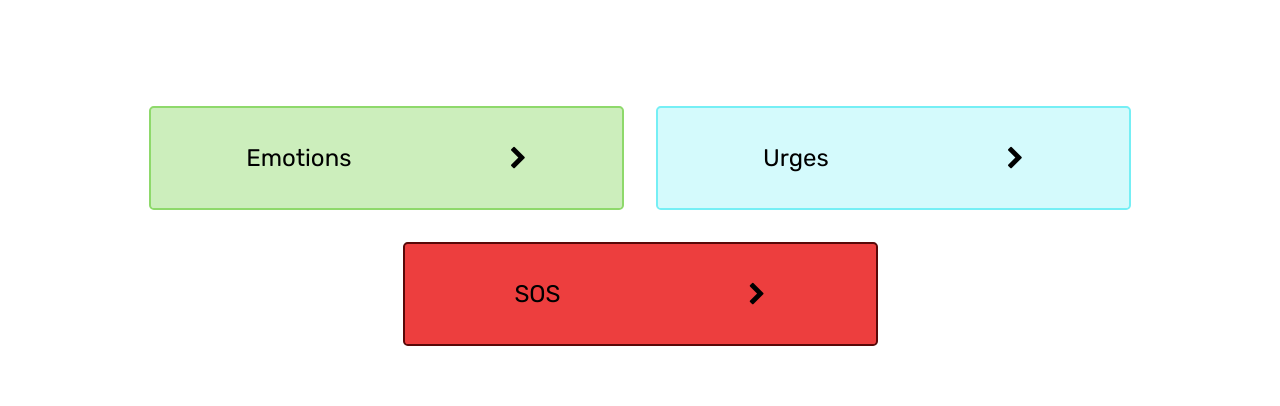
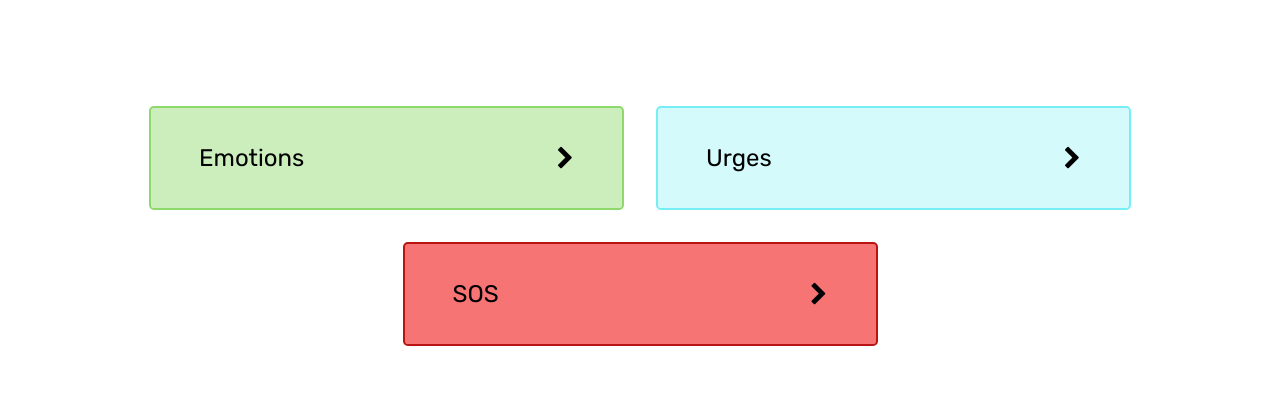
Before and after one commit to dshao9/dbt-app, a website: page index.html in a window 1280 px wide. Shown: the part 394-800 px from the top of the page. Drawn offline with nearby package versions, Linux system fonts and the light colour scheme.

Commit message:
fixed alignment of button arrows

```diff
--- a/css/styles.css
+++ b/css/styles.css
@@ -25,7 +25,7 @@ body {
     font-size: 1.5rem;
     justify-content: space-around;
     margin: 1rem;
-    padding: 2rem 1rem;
+    padding: 2rem 3rem;
   }
   .dbt-button-wrapper .btn-primary.emotions-button {
     background-color: #CCEEBC;
@@ -36,8 +36,8 @@ body {
     border: 2px solid #75eff5;
   }
   .dbt-button-wrapper .btn-primary.sos-button {
-    background-color: #ed3e3e;
-    border: 2px solid #590808;
+    background-color: #f77474;
+    border: 2px solid #ba1313;
   }
 
   footer {
@@ -50,6 +50,6 @@ body {
 
   footer .app-badge-wrapper a > img {
     width: 12rem;
-
+    margin:
 
   }
--- a/index.html
+++ b/index.html
@@ -65,14 +65,14 @@
 
     <div class="container container-fluid my-5 dbt-button-container">
         <div class="row justify-content-center align-items-center dbt-button-wrapper">
-            <a class="col-sm-12 col-md-5 btn btn-primary btn-lg d-flex emotions-button" href="#" role="button">
-                Emotions<i class="fa fa-chevron-right"></i>
+            <a class="col-sm-12 col-md-5 btn btn-primary btn-lg d-flex justify-content-between emotions-button" href="#" role="button">
+                Emotions<i class="fa fa-chevron-right" justify></i>
             </a>
-            <a class="col-sm-12 col-md-5 btn btn-primary btn-lg d-flex urges-button" href="#" role="button">
-                Urges<i class="fa fa-chevron-right"></i>
+            <a class="col-sm-12 col-md-5 btn btn-primary btn-lg d-flex justify-content-between urges-button" href="#" role="button">
+                Urges<i class="fa fa-chevron-right fa-pull-right";"></i>
             </a>
             <div class="w-100"></div>
-            <a class="col-sm-12 col-md-5 btn btn-primary btn-lg d-flex sos-button" href="#" role="button">
+            <a class="col-sm-12 col-md-5 btn btn-primary btn-lg d-flex justify-content-between sos-button" href="#" role="button">
                 SOS<i class="fa fa-chevron-right"></i>
             </a>
         </div>
```
